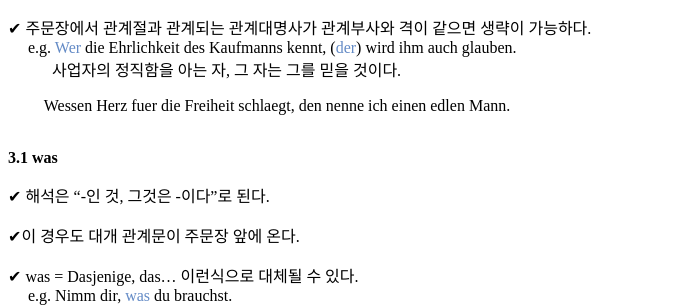
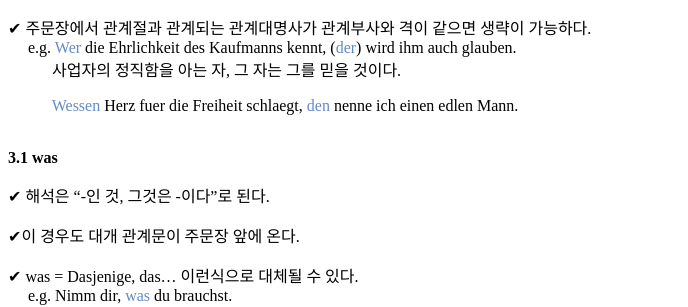
Before and after one commit to finddme/finddme.github.io, a Jekyll site: the page built from _posts/2021-01-24-DeutschGrammtik.md, in a window 1280 px wide and 900 px high, scrolled down 18643 px. Shown: the part 325-632 px from the top of the window, without its empty margins (0-688 px from the left). Built offline with Jekyll 4.4.1, drawn with Linux system fonts in a browser that asks for light colours.

Commit message:
Update 2021-01-24-DeutschGrammtik.md

```diff
--- a/_posts/2021-01-24-DeutschGrammtik.md
+++ b/_posts/2021-01-24-DeutschGrammtik.md
@@ -1448,7 +1448,7 @@ e.g. Einige Haeuser, *fuer die* die Nachbarn gekaempft haben, sollen erhalten bl
 &nbsp;&nbsp;&nbsp;&nbsp;&nbsp;&nbsp;&nbsp;&nbsp;&nbsp;&nbsp; 사업자의 정직함을 아는 자, 그 자는 그를 믿을 것이다.
 
 
-&nbsp;&nbsp;&nbsp;&nbsp;&nbsp;&nbsp;&nbsp;&nbsp; Wessen Herz fuer die Freiheit schlaegt, den nenne ich einen edlen Mann.
+&nbsp;&nbsp;&nbsp;&nbsp;&nbsp;&nbsp;&nbsp;&nbsp;&nbsp;&nbsp; <span style="color:#648BC6">Wessen</span> Herz fuer die Freiheit schlaegt, <span style="color:#648BC6">den</span> nenne ich einen edlen Mann.
 &nbsp;&nbsp;&nbsp;&nbsp;&nbsp;&nbsp;&nbsp;&nbsp;
 
 
```
